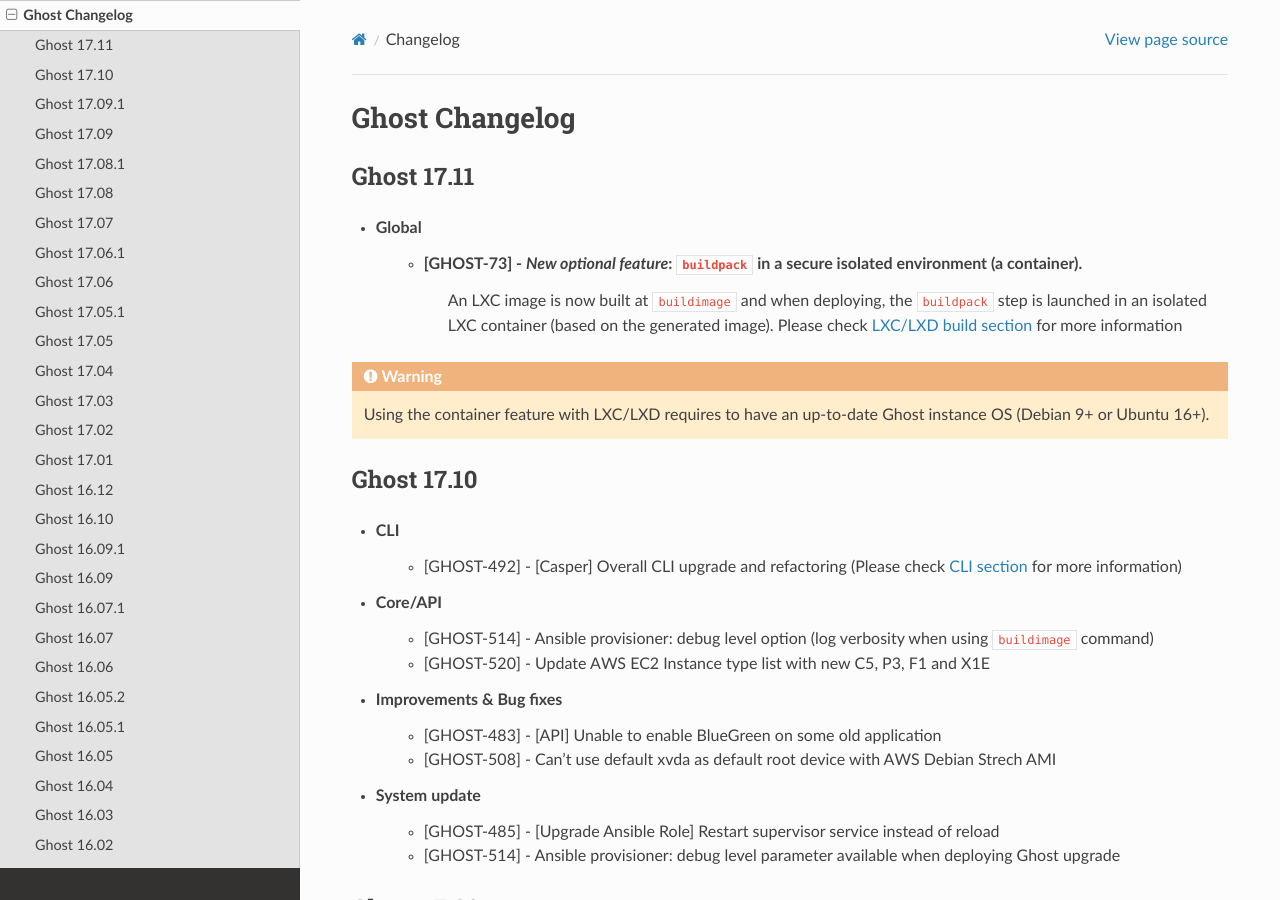
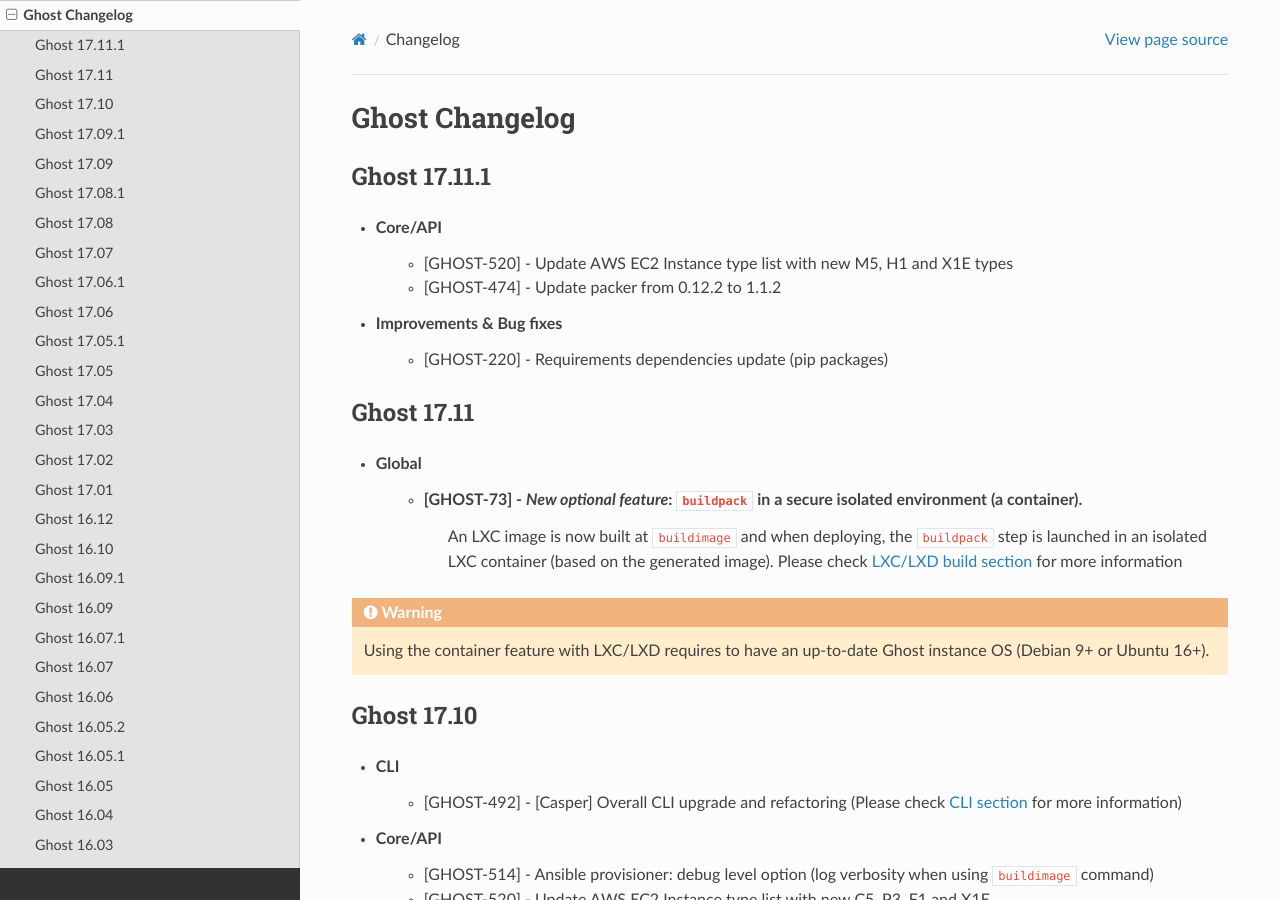
Before and after one commit to claranet/cloud-deploy-docs, a Sphinx documentation site: the page built from source/rst/changelog.rst, in a window 1280 px wide and 900 px high. Built offline with Sphinx 7.4.7 and the Read the Docs theme 2.0.0, drawn with Linux system fonts in a browser that asks for light colours.

Commit message:
Changelog Release `17.11.1`

```diff
--- a/source/rst/changelog.rst
+++ b/source/rst/changelog.rst
@@ -7,6 +7,17 @@
 
 .. toctree::
     :maxdepth: 2
+
+
+Ghost 17.11.1
+-------------
+
+* Core/API
+    - [GHOST-520] - Update AWS EC2 Instance type list with new M5, H1 and X1E types
+    - [GHOST-474] - Update packer from 0.12.2 to 1.1.2
+
+* Improvements & Bug fixes
+    - [GHOST-220] - Requirements dependencies update (pip packages)
 
 Ghost 17.11
 -----------
```
